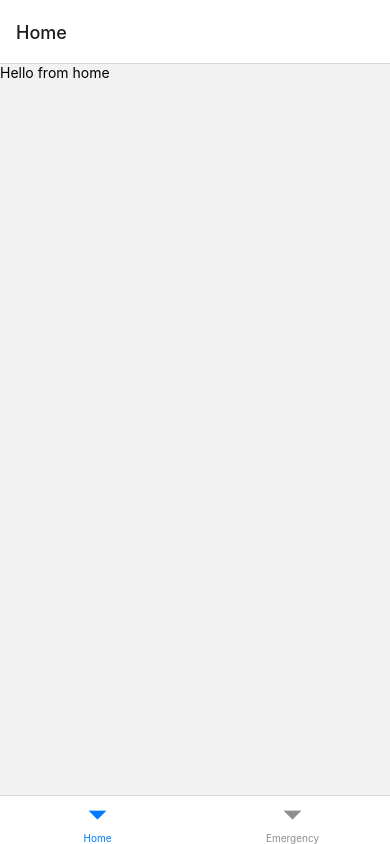
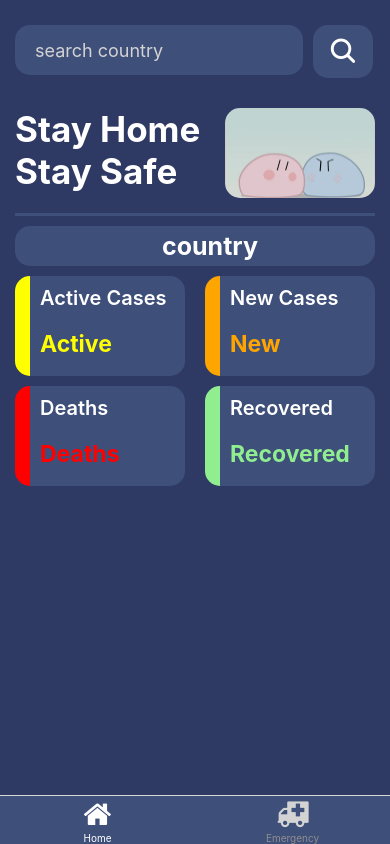
Before and after one commit to BustDot/covid-tracker, a React Native app: screen /Home in a window 390 px wide. Built offline with nearby package versions, Linux system fonts and the light colour scheme.

Commit message:
complete home ui

```diff
--- a/App.js
+++ b/App.js
@@ -1,22 +1,38 @@
 import React, { Component } from 'react';
-import { StyleSheet, View, FlatList } from 'react-native';
 import { NavigationContainer } from '@react-navigation/native';
 import { createBottomTabNavigator } from '@react-navigation/bottom-tabs';
 import Home from './components/Home';
 import Emergency from './components/Emergency';
+import Icon from 'react-native-vector-icons/FontAwesome';
 
 const Tab = createBottomTabNavigator();
 export default function App() {
     return (
         <NavigationContainer>
-            <Tab.Navigator>
+            <Tab.Navigator
+            screenOptions={{
+              tabBarActiveTintColor:'white',
+              tabBarStyle: { backgroundColor: '#3E4F7A'},
+              headerShown: false,
+            }}
+            >
                 <Tab.Screen
                 name='Home'
                 component={Home}
+                options={{
+                  tabBarIcon: ({focused}) => (
+                    <Icon name='home' color={focused ? 'white' : 'lightgrey'} size={30} />
+                  )
+                }}
             ></Tab.Screen>
             <Tab.Screen
                 name='Emergency'
                 component={Emergency}
+                options={{
+                  tabBarIcon: ({focused}) => (
+                    <Icon name='ambulance' color={focused ? 'white' : 'lightgrey'} size={30} />
+                  )
+                }}
             ></Tab.Screen>
             </Tab.Navigator>
         </NavigationContainer>
--- a/components/Home.js
+++ b/components/Home.js
@@ -1,8 +1,152 @@
-import React, { Component } from 'react';
-import { Text } from 'react-native';
+import React, { useState } from 'react';
+import { Text, StyleSheet, TextInput, View, TouchableOpacity, Image, TouchableWithoutFeedback, Keyboard } from 'react-native';
+import Icon from 'react-native-vector-icons/Ionicons';
+
 
 export default function Home() {
     return (
-        <Text>Hello from home</Text>
+        <TouchableWithoutFeedback onPress={Keyboard.dismiss}>
+            <View style={styles.container}>
+                <View style={styles.searchContainer}>
+                    <TextInput
+                    style={styles.input}
+                    placeholder='search country'
+                    placeholderTextColor='lightgrey' />
+                    <TouchableOpacity style={styles.searchButton}>
+                        <Icon name='search' color='white' size={30} />
+                    </TouchableOpacity>
+                </View>
+
+                <View style={styles.headingContainer}>
+                    <View style={styles.headings}>
+                        <Text style={styles.headingText}>Stay Home</Text>
+                        <Text style={styles.headingText}>Stay Safe</Text>
+                    </View>
+                    <Image style={styles.headingImage} source={require('../assets/1.jpg')} />
+                </View>
+
+                <View style={styles.divider}></View>
+
+                <View>
+                    <View style={styles.countryHeading}>
+                        <Image style={{width: 20, height: 20, marginRight: 10, borderRadius: 5}}
+                        />
+                        <Text style={styles.countryName}>country</Text>
+                    </View>
+
+                    <View style={styles.cards}>
+                        <View style={[styles.card, {borderLeftColor: 'yellow'}]}>
+                            <Text style={styles.cardText}>Active Cases</Text>
+                            <Text style={[styles.text, {color: 'yellow'}]}>Active</Text>
+                        </View>
+
+                        <View style={[styles.card, {borderLeftColor: 'orange'}]}>
+                            <Text style={styles.cardText}>New Cases</Text>
+                            <Text style={[styles.text, {color: 'orange'}]}>New</Text>
+                        </View>
+
+                        <View style={[styles.card, {borderLeftColor: 'red'}]}>
+                            <Text style={styles.cardText}>Deaths</Text>
+                            <Text style={[styles.text, {color: 'red'}]}>Deaths</Text>
+                        </View>
+
+                        <View style={[styles.card, {borderLeftColor: 'lightgreen'}]}>
+                            <Text style={styles.cardText}>Recovered</Text>
+                            <Text style={[styles.text, {color: 'lightgreen'}]}>Recovered</Text>
+                        </View>
+                    </View>
+                </View>
+            </View>
+        </TouchableWithoutFeedback>
     )
 }
+
+const styles = StyleSheet.create({
+    container: {
+        flex: 1,
+        backgroundColor: '#2F3A64',
+        padding: 15,
+    },
+    searchContainer: {
+        flexDirection: 'row',
+        marginTop: 10,
+    },
+    input: {
+        backgroundColor: '#3E4F7A',
+        height: 50,
+        borderRadius: 15,
+        paddingLeft: 20,
+        fontSize: 18,
+        width: '80%',
+        marginRight: 10,
+        color: 'lightgrey',
+    },
+    searchButton: {
+        backgroundColor: '#3E4F7A',
+        borderRadius: 15,
+        width: 60,
+        padding: 10,
+        alignItems: 'center',
+    },
+    headingContainer: {
+        marginTop: 30,
+        flexDirection: 'row',
+        justifyContent: 'space-between',
+    },
+    headingText: {
+        color: 'white',
+        fontSize: 35,
+        fontWeight: '700',
+    },
+    headingImage: {
+        width: 150,
+        height: 90,
+        borderRadius: 15,
+    },
+    divider: {
+        width: '100%',
+        backgroundColor: '#3E4F7A',
+        height: 3,
+        marginTop: 15
+    },
+    countryHeading: {
+        backgroundColor: '#3E4F7A',
+        marginTop: 10,
+        alignItems: 'center',
+        height: 40,
+        borderRadius: 15,
+        justifyContent: 'center',
+        flexDirection: 'row',
+    },
+    countryName: {
+        fontSize: 25,
+        color: 'white',
+        fontWeight: '700',
+    },
+    cards: {
+        flexDirection: 'row',
+        flexWrap: 'wrap',
+        justifyContent: 'space-between',
+        marginTop: 10
+    },
+    card: {
+        backgroundColor: '#3E4F7A',
+        width: 170,
+        height: 100,
+        borderRadius: 15,
+        marginBottom: 10,
+        padding: 10,
+        borderLeftWidth: 15,
+        borderLeftColor: 'white',
+    },
+    cardText: {
+        color: 'white',
+        fontSize: 20,
+        fontWeight: '600',
+    },
+    text: {
+        fontSize: 23,
+        fontWeight: '700',
+        marginTop: 20,
+    }
+})
```
Also changed, not shown: backup.js (deleted, +0 -168 lines), assets/1.jpg (added).
